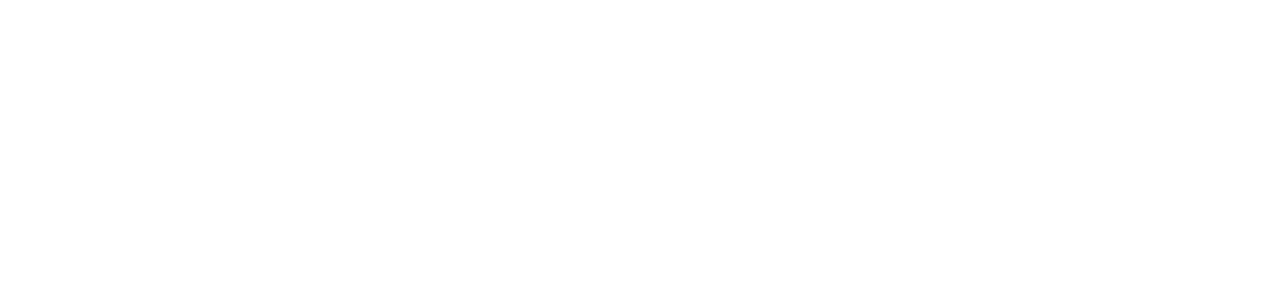
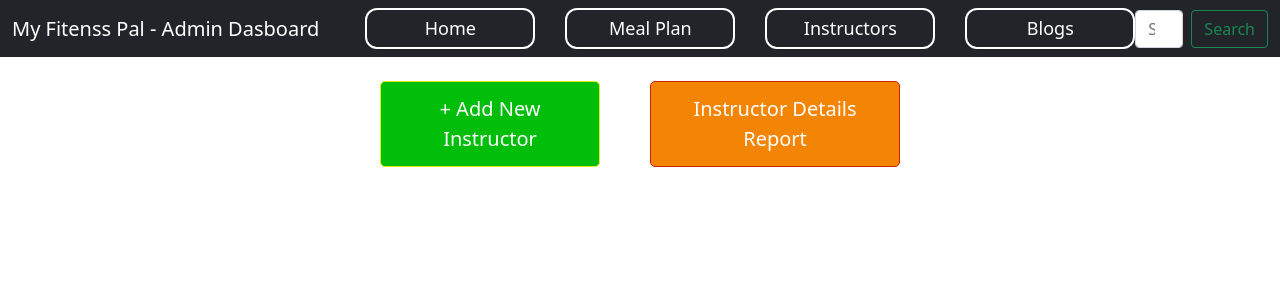
Before and after one commit to Third-year-Second-Semester/MyFitnessPal, a React (Create React App) app in the folder Frontend/myfitnesspal/: page /instructor in a window 1280 px wide. Shown: the top 300 px of the page. Built offline with nearby package versions, Linux system fonts and the light colour scheme.

Commit message:
instruct manage ui AB#45

```diff
--- a/Frontend/myfitnesspal/src/App.js
+++ b/Frontend/myfitnesspal/src/App.js
@@ -5,7 +5,7 @@
 import Home from "./component/Home/home.component";
 import MealPlan from "./component/MealPlan/MealPlan.component";
 import InstructorAdd from "./component/Instructor/adminUI/addInstructor";
-
+import HomeInstructor from './component/Instructor/adminUI/homeInstructor';
 
 function App() {
   return (
@@ -15,6 +15,7 @@
           <Route exact path="/" component={Home}></Route>
           <Route path="/adminmeals" component={MealPlan}></Route>
           <Route path="/instructor/add" component={InstructorAdd}></Route>
+          <Route path="/instructor" component={HomeInstructor}></Route>
         </Switch>
       </Router>
     </div>
--- /dev/null
+++ b/Frontend/myfitnesspal/src/component/Instructor/adminUI/homeInstructor.css
@@ -0,0 +1,43 @@
+.homebackStyle
+{
+	text-align: center;
+}
+
+.addBut
+{
+	width:220px;
+	padding:12px;
+	border-radius:5px;
+	outline: 10px;
+	background-color:#00be0a;
+	border:1px solid rgb(223, 238, 14);
+	color:#ffffff;
+	font-size:20px;
+	cursor: pointer;
+}
+
+.addBut:hover
+{
+	background-color:#0e9e0e;
+	width:220px;
+}
+
+.repBut
+{
+	width:250px;
+	padding:12px;
+    margin-left: 50px;
+	border-radius:5px;
+	outline: 10px;
+	background-color:#f38404;
+	border:1px solid rgb(207, 32, 8);
+	color:#ffffff;
+	font-size:20px;
+	cursor: pointer;
+}
+
+.repBut:hover
+{
+	background-color:#ce580a;
+	width:250px;
+}
--- /dev/null
+++ b/Frontend/myfitnesspal/src/component/Instructor/adminUI/homeInstructor.js
@@ -0,0 +1,26 @@
+import React, { Component } from 'react';
+import { Link } from "react-router-dom";
+import './homeInstructor.css';
+import NavBar from '../../NavBar/Navbar.component';
+import axios from 'axios';
+
+class HomeInstructor extends Component {
+render() {
+    return (
+        <div className='homebackStyle'>
+            <NavBar></NavBar>
+            <br></br>
+            <div>
+            <Link to="/instructor/add">
+            <button className="addBut">+ Add New Instructor</button>
+            </Link>
+            <button className="repBut">Instructor Details Report</button>
+            </div>
+
+
+        </div>
+    )
+}
+}
+
+export default HomeInstructor;
--- a/Frontend/myfitnesspal/src/component/NavBar/Navbar.component.jsx
+++ b/Frontend/myfitnesspal/src/component/NavBar/Navbar.component.jsx
@@ -22,7 +22,7 @@
                         <SingleLink name="Meal Plan" link="/adminmeals"/>
                     </li>
                     <li className="nav-item">
-                        <SingleLink name="Instructors" link="/instructor/add"/>
+                        <SingleLink name="Instructors" link="/instructor"/>
                     </li>
                     <li className="nav-item">
                         <SingleLink name="Blogs"/>
```
